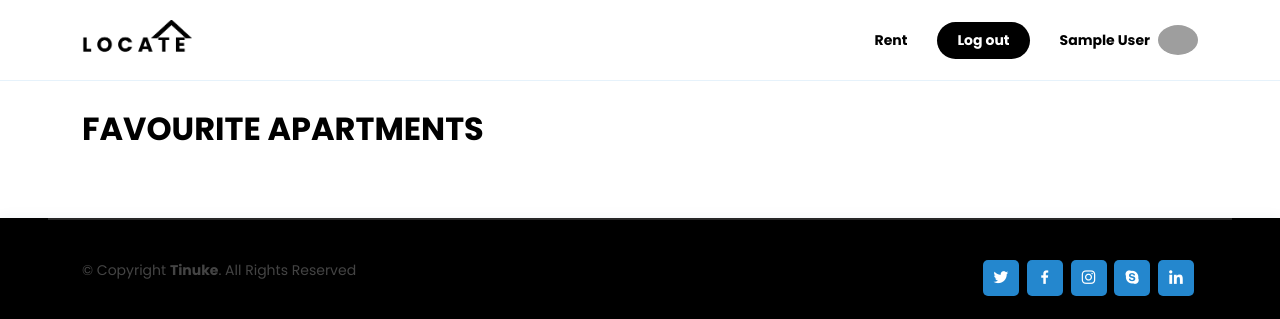
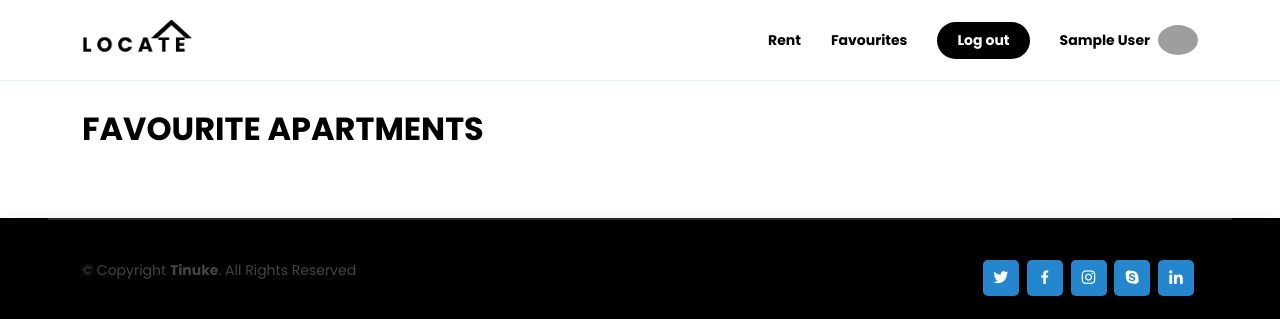
Before and after one commit to Omoleen/RealEstate, a Django app: page /apartments/favourites in a window 1280 px wide. Shown: the top 319 px of the page. Run offline with Django 4.2, Linux system fonts and the light colour scheme; the visitor is signed in with stand-in values (Sample User, id 1); data that the repository does not hold is empty; parts of the project's set-up code (start-up, migrations or seed data) failed here and were passed over; some libraries are stand-ins or nearby versions; grey boxes are pictures that could not be loaded.

Commit message:
favourites bug fix

```diff
--- a/realestateapp/views.py
+++ b/realestateapp/views.py
@@ -396,7 +396,6 @@ def quiz(request):
 
 def favourites(request):
     apartments = request.user.favourites.all()
-    print()
     context = {'apartments': [apartment.apartment for apartment in apartments]}
     return render(request, 'favourites.html', context=context)
 
--- a/templates/favourites.html
+++ b/templates/favourites.html
@@ -46,6 +46,7 @@
                 <!--<li><a class="nav-link scrollto" href="search.html">Buy</a></li>-->
                 <li><a class="nav-link scrollto" href="{% url 'search' %}">Rent</a></li>
                 {% if request.user.is_authenticated %}
+                    <li><a class="nav-link scrollto" href="{% url 'favourites' %}">Favourites</a></li>
                     {#                    <li><a class=" nav-item nav-link scrollto" href="{% url 'profile' %}">Profile</a></li>#}
                     <li><a class="getstarted scrollto rounded-pill" href="{% url 'logout' %}">Log out</a></li>
                     <li><a href="{% url 'profile' %}" class="gap-2">
--- a/templates/header_footer.html
+++ b/templates/header_footer.html
@@ -76,6 +76,7 @@
                 <!--<li><a class="nav-item nav-link scrollto" href="search.html">Buy</a></li>-->
                 <li><a class=" nav-item nav-link scrollto" href="{% url 'search' %}">Rent</a></li>
                 {% if request.user.is_authenticated %}
+                    <li><a class="nav-link scrollto" href="{% url 'favourites' %}">Favourites</a></li>
                     {#                    <li><a class=" nav-item nav-link scrollto" href="{% url 'profile' %}">Profile</a></li>#}
                     <li><a class="getstarted scrollto rounded-pill" href="{% url 'logout' %}">Log out</a></li>
                     <li>
--- a/templates/property.html
+++ b/templates/property.html
@@ -101,6 +101,7 @@
                 <
                 <li><a class="nav-link scrollto" href="{% url 'search' %}">Rent</a></li>
                 {% if request.user.is_authenticated %}
+                    <li><a class="nav-link scrollto" href="{% url 'favourites' %}">Favourites</a></li>
                     {#                    <li><a class=" nav-item nav-link scrollto" href="{% url 'profile' %}">Profile</a></li>#}
                     <li><a class="getstarted scrollto rounded-pill" href="{% url 'logout' %}">Log out</a></li>
                     <li><a href="{% url 'profile' %}"><img
```
